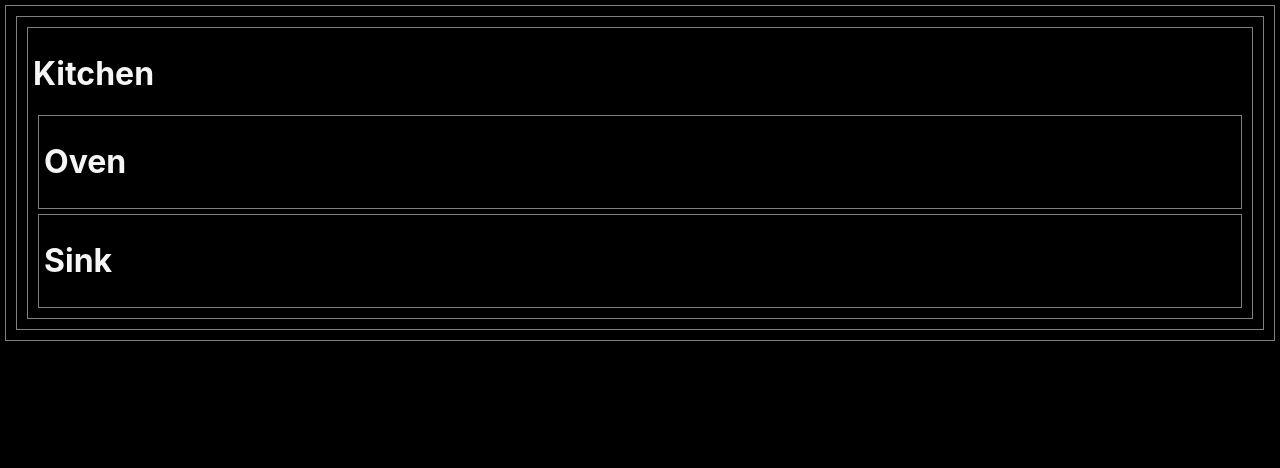
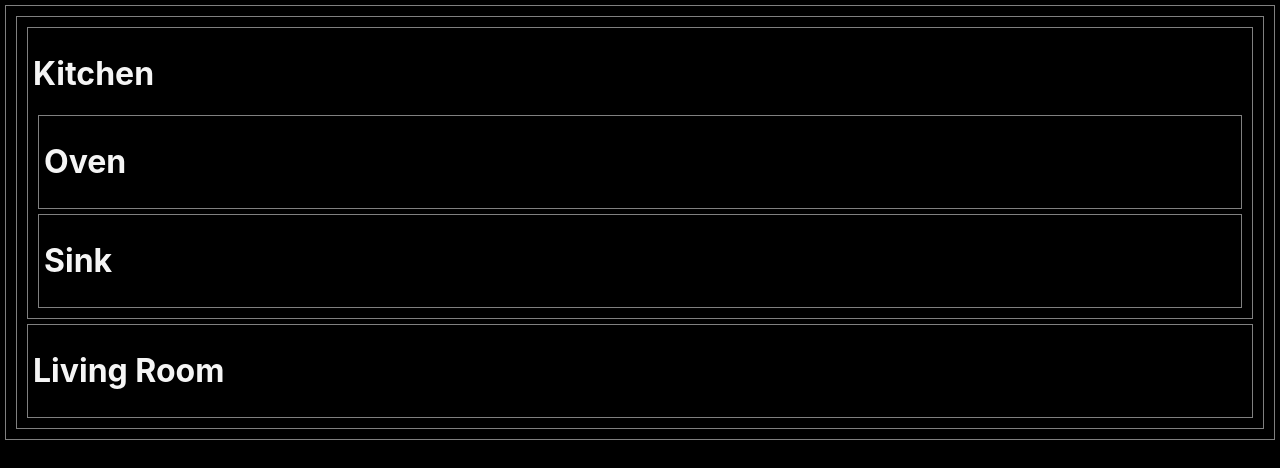
Before and after one commit to Recipra/floorplan-lab, a React (Create React App) app: page / in a window 1280 px wide. Shown: the top 468 px of the page. Built offline with nearby package versions, Linux system fonts and the light colour scheme.

Commit message:
add living room

```diff
--- a/src/FloorPlan.jsx
+++ b/src/FloorPlan.jsx
@@ -1,9 +1,11 @@
 import Kitchen from "./Kitchen"
+import LivingRoom from "./LivingRoom"
 
 const FloorPlan = (props) => {
   return (
     <>
       <Kitchen />
+      <LivingRoom />
     </>
   )
 }
--- /dev/null
+++ b/src/LivingRoom.jsx
@@ -0,0 +1,9 @@
+const LivingRoom = (props) => {
+  return (
+    <div>
+      <h1>Living Room</h1>
+    </div>
+  )
+}
+
+export default LivingRoom
```
